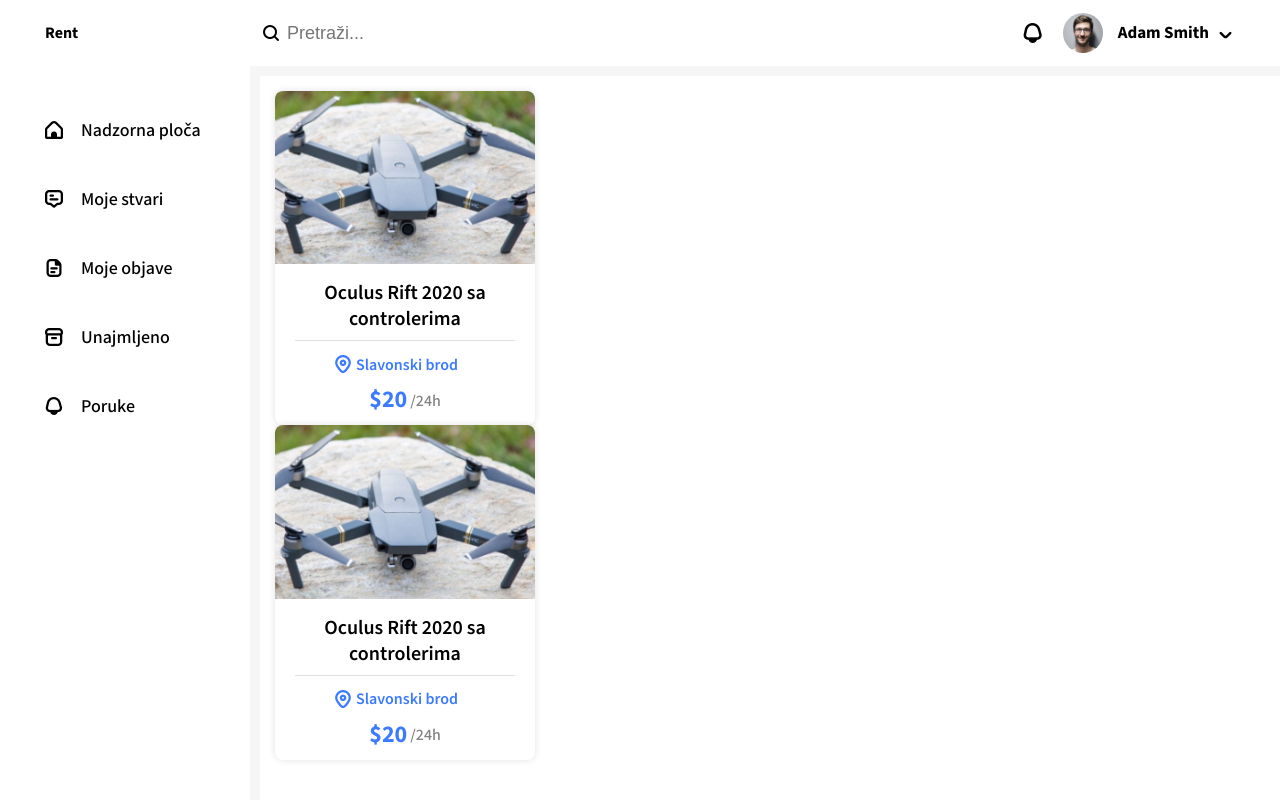
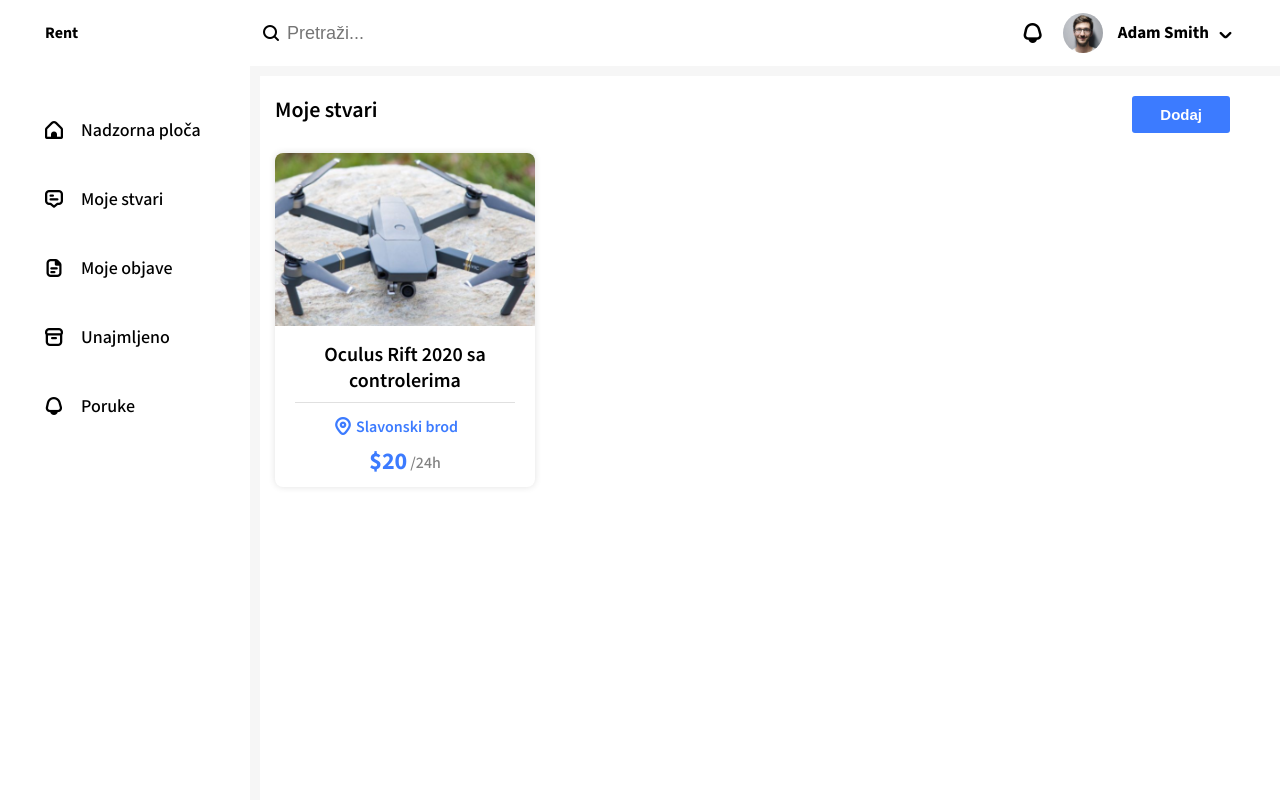
Before and after one commit to alkuca/iznajmitelj, a React (Create React App) app in the folder client/: page / in a window 1280 px wide. Built offline with nearby package versions, Linux system fonts and the light colour scheme.

Commit message:
Page title component

```diff
--- a/client/src/App.scss
+++ b/client/src/App.scss
@@ -226,3 +226,26 @@ body{
     }
   }
 }
+
+
+
+
+.title-container {
+  display: flex;
+  justify-content: space-between;
+  padding: 5px 50px 20px 0;
+  h1 {
+    margin:0;
+    font-size: 22px;
+    font-weight: 600;
+  }
+  button {
+    border-radius: 3px;
+    padding: 10px 28px;
+    font-size: 15px;
+    font-weight: 600;
+    background: #3C7BFF;
+    color:white;
+    border:none;
+  }
+}
--- a/client/src/components/DashboardContent.js
+++ b/client/src/components/DashboardContent.js
@@ -1,5 +1,6 @@
 import React from "react";
 import ItemCard from "./ItemCard";
+import PageTitle from "./PageTitle";
 
 
 class DashboardContent extends React.Component {
@@ -7,7 +8,7 @@ class DashboardContent extends React.Component {
         return (
             <div className="dashboard-container">
                 <div className="dashboard-content">
-                    <ItemCard/>
+                    <PageTitle title="Moje stvari" renderButton={true} buttonText="Dodaj"/>
                     <ItemCard/>
                 </div>
             </div>
--- /dev/null
+++ b/client/src/components/PageTitle.js
@@ -0,0 +1,17 @@
+import React from 'react';
+
+function PageTitle (props) {
+
+    const title = props.title;
+    const renderButton = props.renderButton
+    const buttonText = props.buttonText
+
+    return (
+        <div className="title-container">
+            <h1>{title}</h1>
+            {renderButton && <button>{buttonText}</button>}
+        </div>
+    )
+}
+
+export default PageTitle;
```
